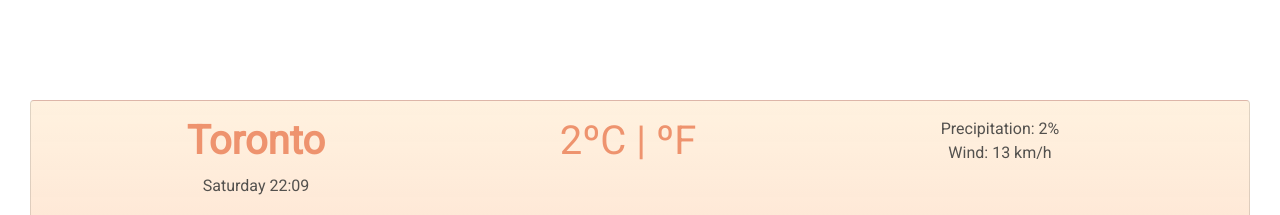
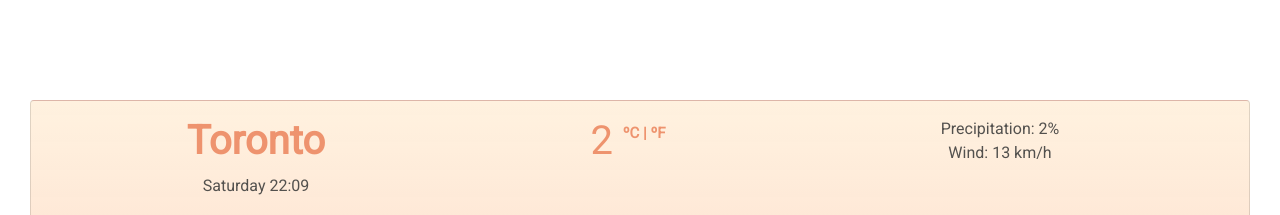
Before and after one commit to rsibbs/GIT-Homework, a website built with Parcel: page index.html in a window 1280 px wide. Shown: the top 215 px of the page. Built offline with nearby package versions, Linux system fonts and the light colour scheme.

Commit message:
styled the current temp units

```diff
--- a/SRC/styles.css
+++ b/SRC/styles.css
@@ -37,3 +37,9 @@
   background-color: #ffebd1;
   background-image: linear-gradient(to bottom, #ffecd2 0%, #fcb69f 100%);
 }
+
+.current-temp strong {
+  font-size: 15px;
+  position: relative;
+  top: -16px;
+}
--- a/index.html
+++ b/index.html
@@ -30,7 +30,7 @@
                             <p3 id="current-date"> Sunday <br /> 4:00 pm </p3>
                         </div>
                         <div class="col-4">
-                            <h1 id="main-temp"> 2ºC | ºF </h1> <br />
+                            <h1 id="main-temp" class = "current-temp"> 2 <strong> ºC | ºF </strong> </h1> <br />
                         </div>
                         <div class="col-4">
                             <p> Precipitation: 2% <br /> Wind: 13 km/h </p>
```
